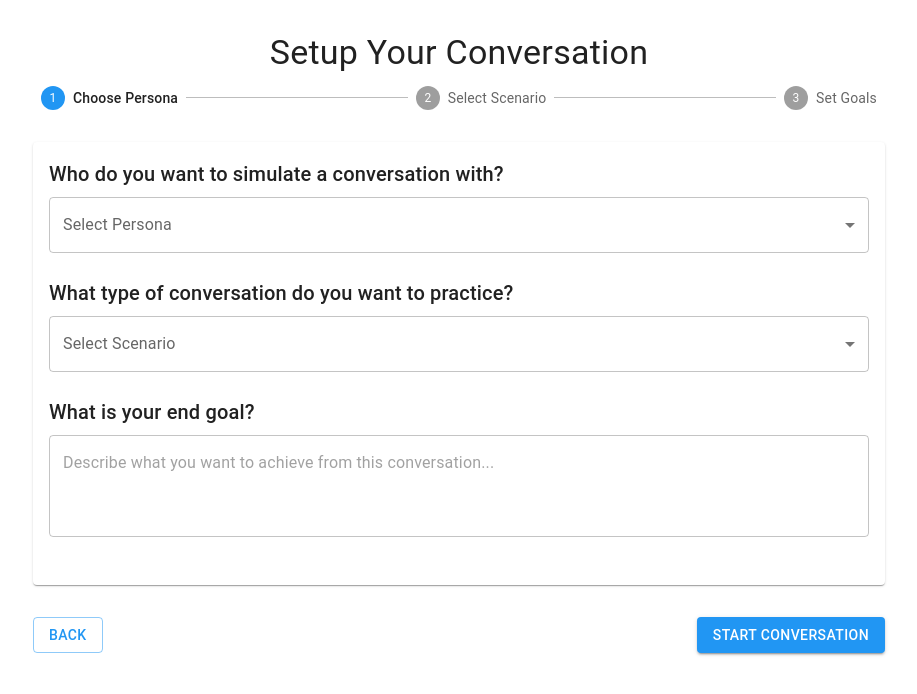
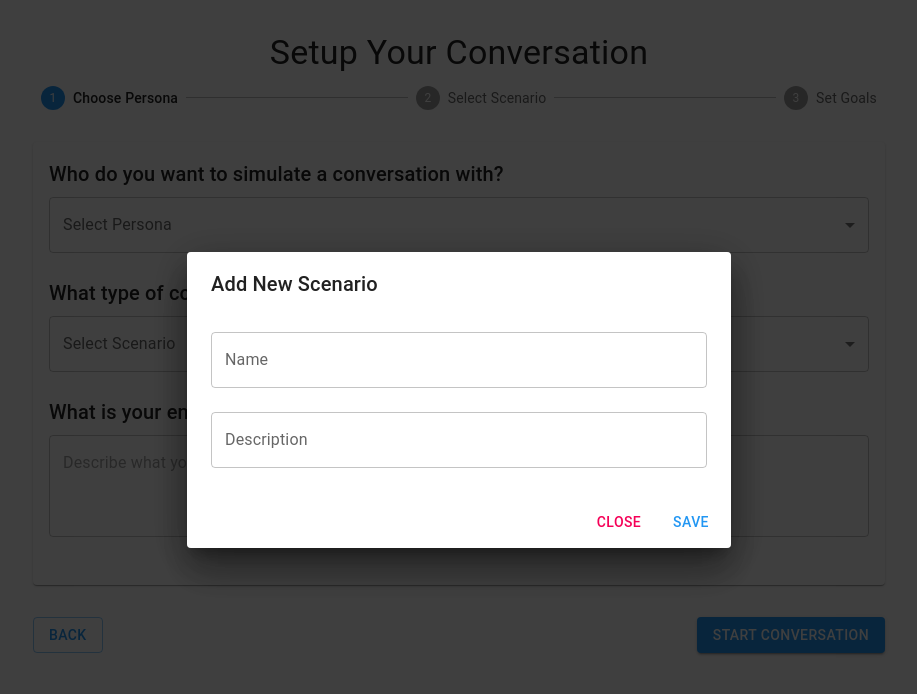
Before and after one commit to kingbeebop/shower, a Next.js app: page /setup in a window 1280 px wide. Shown: the top 694 px of the page, without its empty margins (181-1098 px from the left). Built offline with nearby package versions, Linux system fonts and the light colour scheme; what @mui/material-nextjs would draw is missing.

Commit message:
modal setup

```diff
--- a/app/page.tsx
+++ b/app/page.tsx
@@ -1,3 +1,4 @@
+
 import { Box, Container, Typography, Button, Grid, Card, CardContent } from '@mui/material';
 import Link from 'next/link';
 
--- a/app/setup/page.tsx
+++ b/app/setup/page.tsx
@@ -1,5 +1,10 @@
+'use client'
+
+import { useState } from 'react'
 import { Box, Container, Typography, Stepper, Step, StepLabel, Card, CardContent, FormControl, InputLabel, Select, MenuItem, TextField, Button } from '@mui/material';
 import Link from 'next/link';
+import PersonaModal from '../../components/modals/PersonaModal'
+import ScenarioModal from '@/components/modals/ScenarioModal';
 
 const personas = [
   'Boss',
@@ -20,8 +25,23 @@ const scenarios = [
 ];
 
 export default function Setup() {
+
+   // State variables to manage modal visibility
+   const [isPersonaModalOpen, setIsPersonaModalOpen] = useState(false);
+   const [isScenarioModalOpen, setIsScenarioModalOpen] = useState(false);
+
+   // Handle opening and closing of Persona Modal
+   const handleOpenPersona = () => setIsPersonaModalOpen(true);
+   const handleClosePersona = () => setIsPersonaModalOpen(false);
+
+   // Handle opening and closing of Scenario Modal
+   const handleOpenScenario = () => setIsScenarioModalOpen(true);
+   const handleCloseScenario = () => setIsScenarioModalOpen(false);
+
   return (
     <Container maxWidth="md">
+      <PersonaModal closeModal={handleClosePersona}></PersonaModal>
+      <ScenarioModal closeModal={handleCloseScenario}></ScenarioModal>
       <Box sx={{ my: 4 }}>
         <Typography variant="h4" component="h1" gutterBottom textAlign="center">
           Setup Your Conversation
--- /dev/null
+++ b/components/modals/PersonaModal.tsx
@@ -0,0 +1,71 @@
+// /components/modals/ModalPersona.tsx
+'use client'
+
+import { useState } from 'react';
+import { Dialog, DialogActions, DialogContent, DialogTitle, TextField, Button } from '@mui/material';
+import { useDispatch } from 'react-redux';
+import { addPersona } from '../../redux/slices/personaSlice';
+import { AppDispatch } from '../../redux/store';
+
+interface ModalPersonaProps {
+  closeModal: () => void; // Close modal function passed as a prop
+}
+
+const PersonaModal = ({ closeModal }: ModalPersonaProps) => {
+  const [name, setName] = useState('');
+  const [description, setDescription] = useState('');
+  const [error, setError] = useState<string>('');
+  const dispatch = useDispatch<AppDispatch>();
+
+  const handleSubmit = () => {
+    if (!name || !description) {
+      setError('Both fields are required');
+      return;
+    }
+
+    const newPersona = { name, description };
+    dispatch(addPersona(newPersona));  // Dispatch addPersona action
+
+    // Close the modal after submitting
+    closeModal();
+    resetForm();
+  };
+
+  const resetForm = () => {
+    setName('');
+    setDescription('');
+    setError('');
+  };
+
+  return (
+    <Dialog open={true} onClose={closeModal}>
+      <DialogTitle>Add New Persona</DialogTitle>
+      <DialogContent>
+        <TextField
+          label="Name"
+          fullWidth
+          margin="normal"
+          value={name}
+          onChange={(e) => setName(e.target.value)}
+          error={!!error}
+          helperText={error && 'Both fields are required'}
+        />
+        <TextField
+          label="Description"
+          fullWidth
+          margin="normal"
+          value={description}
+          onChange={(e) => setDescription(e.target.value)}
+          error={!!error}
+          helperText={error && 'Both fields are required'}
+        />
+      </DialogContent>
+      <DialogActions>
+        <Button onClick={closeModal} color="secondary">Close</Button>
+        <Button onClick={handleSubmit} color="primary">Save</Button>
+      </DialogActions>
+    </Dialog>
+  );
+};
+
+export default PersonaModal
--- /dev/null
+++ b/components/modals/ScenarioModal.tsx
@@ -0,0 +1,73 @@
+// /components/modals/ScenarioModal.tsx
+'use client'
+
+import { useState } from 'react';
+import { Dialog, DialogActions, DialogContent, DialogTitle, TextField, Button } from '@mui/material';
+import { useDispatch } from 'react-redux';
+import { addScenario } from '../../redux/slices/scenarioSlice';
+import { AppDispatch } from '../../redux/store';
+
+interface ScenarioModalProps {
+  closeModal: () => void; // Close modal function passed as a prop
+}
+
+const ScenarioModal = ({ closeModal }: ScenarioModalProps) => {
+  const [name, setName] = useState('');
+  const [description, setDescription] = useState('');
+  const [error, setError] = useState<string>('');
+  const dispatch = useDispatch<AppDispatch>();
+
+  const handleSubmit = () => {
+    // Validate if both fields are filled
+    if (!name || !description) {
+      setError('Both fields are required');
+      return;
+    }
+
+    // Create a new scenario object and dispatch to Redux
+    const newScenario = { name, description };
+    dispatch(addScenario(newScenario));  // Dispatch addScenario action
+
+    // Close the modal after submitting
+    closeModal();
+    resetForm();
+  };
+
+  const resetForm = () => {
+    setName('');
+    setDescription('');
+    setError('');
+  };
+
+  return (
+    <Dialog open={true} onClose={closeModal}>
+      <DialogTitle>Add New Scenario</DialogTitle>
+      <DialogContent>
+        <TextField
+          label="Name"
+          fullWidth
+          margin="normal"
+          value={name}
+          onChange={(e) => setName(e.target.value)}
+          error={!!error}
+          helperText={error && 'Both fields are required'}
+        />
+        <TextField
+          label="Description"
+          fullWidth
+          margin="normal"
+          value={description}
+          onChange={(e) => setDescription(e.target.value)}
+          error={!!error}
+          helperText={error && 'Both fields are required'}
+        />
+      </DialogContent>
+      <DialogActions>
+        <Button onClick={closeModal} color="secondary">Close</Button>
+        <Button onClick={handleSubmit} color="primary">Save</Button>
+      </DialogActions>
+    </Dialog>
+  );
+};
+
+export default ScenarioModal;
--- a/redux/slices/personaSlice.ts
+++ b/redux/slices/personaSlice.ts
@@ -1,3 +1,5 @@
+// redux/slices/personaSlice.ts
+
 import { createSlice, PayloadAction } from '@reduxjs/toolkit';
 import { Persona, PersonaState } from '../../types/Persona';
 
@@ -9,14 +11,23 @@ const personaSlice = createSlice({
   name: 'persona',
   initialState,
   reducers: {
-    addPersona(state, action: PayloadAction<Persona>) {
-      state.personas.push(action.payload);
+    addPersona(state, action: PayloadAction<Omit<Persona, 'id'>>) {
+      // Get the next available ID (next number after the highest current id)
+      const nextId = state.personas.length ? Math.max(...state.personas.map(p => p.id)) + 1 : 1;
+
+      // Create the new persona object with the assigned ID
+      const newPersona = { ...action.payload, id: nextId };
+
+      // Push the new persona to the personas array
+      state.personas.push(newPersona);
     },
-    removePersona(state, action: PayloadAction<string>) {
-      state.personas = state.personas.filter(persona => persona.name !== action.payload);
+    removePersona(state, action: PayloadAction<number>) {
+      // Remove persona by id
+      state.personas = state.personas.filter(persona => persona.id !== action.payload);
     },
   },
 });
 
 export const { addPersona, removePersona } = personaSlice.actions;
+
 export default personaSlice.reducer;
```
